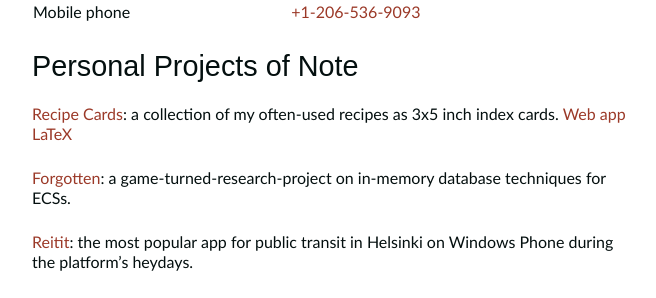
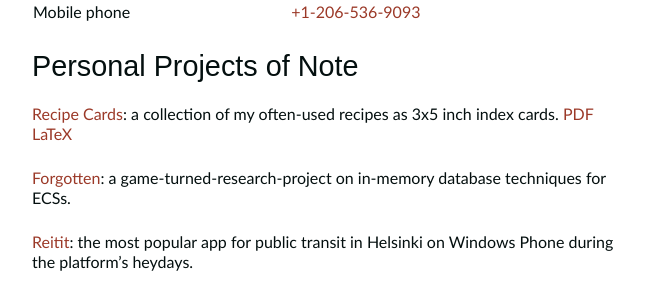
Before and after one commit to OlliSaarikivi/homepage, a Jekyll site: the page built from index.md, in a window 1280 px wide. Shown: the part 364-662 px from the top of the page, without its empty margins (308-964 px from the left). Built offline with Jekyll 4.4.1, drawn with Linux system fonts in a browser that asks for light colours.

Commit message:
Update index.md

```diff
--- a/index.md
+++ b/index.md
@@ -17,7 +17,7 @@
 
 ## Personal Projects of Note
 
-[Recipe Cards](recipe_cards.pdf): a collection of my often-used recipes as 3x5 inch index cards. [Web app](recipes/) [LaTeX](https://github.com/OlliSaarikivi/recipecards)
+[Recipe Cards](recipes/): a collection of my often-used recipes as 3x5 inch index cards. [PDF](recipe_cards.pdf) [LaTeX](https://github.com/OlliSaarikivi/recipecards)
 
 [Forgotten](https://github.com/OlliSaarikivi/forgotten): a game-turned-research-project on in-memory database techniques for ECSs.
 
```
